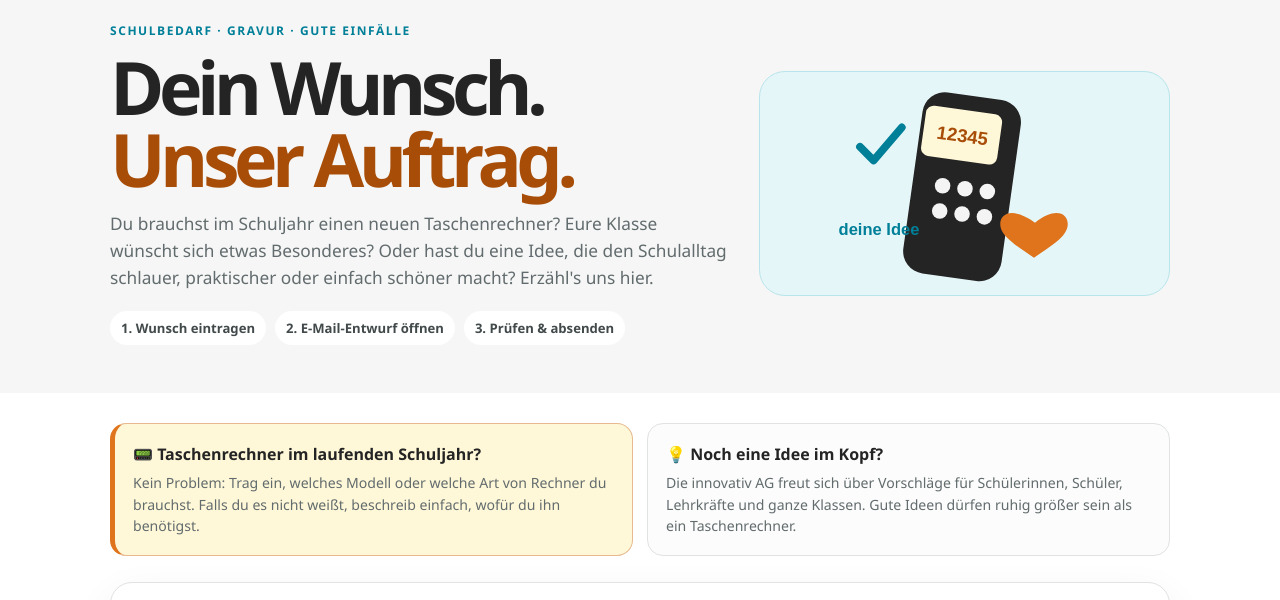
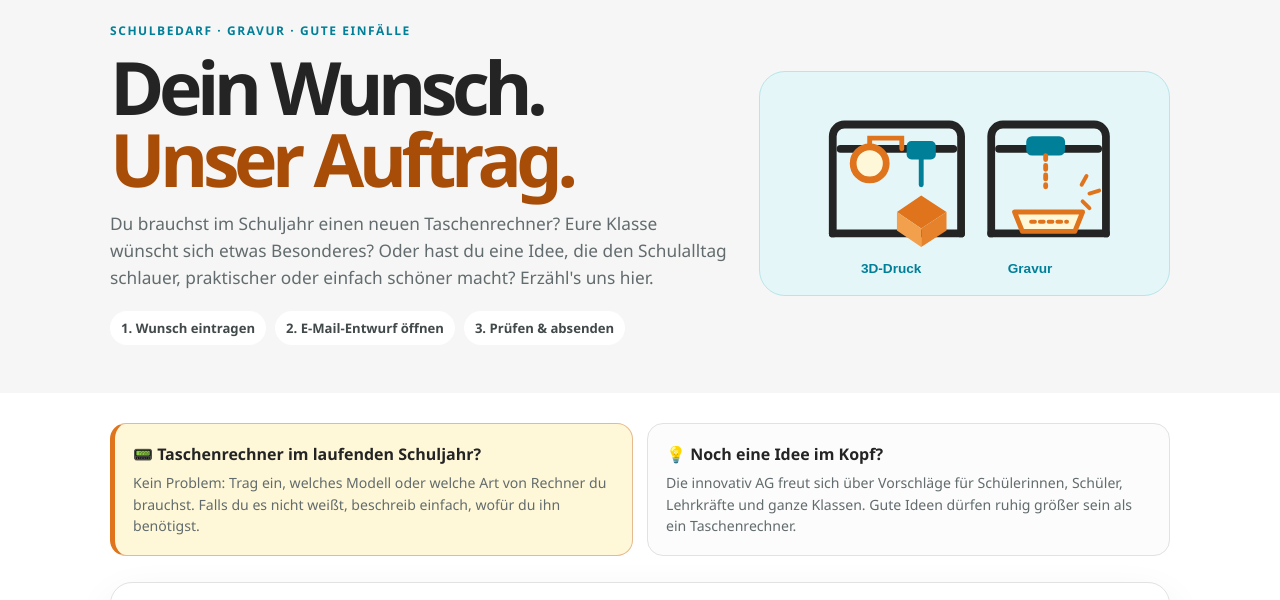
Before and after one commit to Jubitwo/LaserPecker-Ausleihformular, a plain HTML site: page index.html in a window 1280 px wide. Shown: the part 130-730 px from the top of the page. Drawn offline with Linux system fonts and the light colour scheme.

Commit message:
Add files via upload

```diff
--- a/index.html
+++ b/index.html
@@ -156,15 +156,27 @@
         </div>
       </div>
       <div class="hero-art" aria-hidden="true">
-        <svg viewBox="0 0 360 230">
-          <rect x="127" y="24" width="102" height="188" rx="23" fill="#242424" transform="rotate(8 178 118)"/>
-          <rect x="138" y="39" width="79" height="52" rx="8" fill="#fff8d8" transform="rotate(8 178 65)"/>
-          <text x="152" y="72" fill="#a84d08" font-size="19" font-family="sans-serif" font-weight="700" transform="rotate(8 178 65)">12345</text>
-          <circle cx="158" cy="117" r="8" fill="#fff" opacity=".95"/><circle cx="181" cy="120" r="8" fill="#fff" opacity=".95"/><circle cx="204" cy="123" r="8" fill="#fff" opacity=".95"/>
-          <circle cx="155" cy="143" r="8" fill="#fff" opacity=".95"/><circle cx="178" cy="146" r="8" fill="#fff" opacity=".95"/><circle cx="201" cy="149" r="8" fill="#fff" opacity=".95"/>
-          <path d="M73 77l14 14 29-34" fill="none" stroke="#007f99" stroke-width="8" stroke-linecap="round" stroke-linejoin="round"/>
-          <path d="M253 155c24-19 37-7 33 6-3 10-18 19-34 30-16-11-31-20-34-30-4-13 9-25 35-6z" fill="#df741c"/>
-          <text x="51" y="168" fill="#007f99" font-size="17" font-family="sans-serif" font-weight="700">deine Idee</text>
+        <svg viewBox="0 0 360 230" role="img" aria-label="Illustration eines 3D-Druckers und eines Gravurlasers">
+          <g fill="none" stroke="#242424" stroke-linecap="round" stroke-linejoin="round" stroke-width="8">
+            <path d="M45 166V66a12 12 0 0 1 12-12h108a12 12 0 0 1 12 12v100"/>
+            <path d="M45 166h132M53 79h116"/>
+            <path d="M208 166V66a12 12 0 0 1 12-12h94a12 12 0 0 1 12 12v100"/>
+            <path d="M208 166h118M216 79h102"/>
+          </g>
+          <circle cx="83" cy="94" r="17" fill="#fff8d8" stroke="#df741c" stroke-width="7"/>
+          <path d="M83 77v-9h33v11" fill="none" stroke="#df741c" stroke-linecap="round" stroke-width="5"/>
+          <rect x="121" y="71" width="30" height="19" rx="5" fill="#007f99"/>
+          <path d="M136 90v26" stroke="#007f99" stroke-linecap="round" stroke-width="5"/>
+          <path d="m111 144 25-17 26 17-26 17z" fill="#df741c"/>
+          <path d="M111 144v19l25 17v-19z" fill="#f3a04c"/>
+          <path d="M136 161v19l26-17v-19z" fill="#e5822b"/>
+          <rect x="244" y="66" width="40" height="20" rx="6" fill="#007f99"/>
+          <path d="M264 86v32" stroke="#df741c" stroke-dasharray="4 6" stroke-linecap="round" stroke-width="5"/>
+          <path d="M232 144h70l-8 20h-54z" fill="#fff8d8" stroke="#df741c" stroke-linejoin="round" stroke-width="5"/>
+          <path d="M249 154h37" stroke="#df741c" stroke-dasharray="4 5" stroke-linecap="round" stroke-width="4"/>
+          <path d="m301 116 5-9m3 18 10-3m-17 11 7 7" fill="none" stroke="#df741c" stroke-linecap="round" stroke-width="4"/>
+          <text x="74" y="207" fill="#007f99" font-size="14" font-family="sans-serif" font-weight="700">3D-Druck</text>
+          <text x="225" y="207" fill="#007f99" font-size="14" font-family="sans-serif" font-weight="700">Gravur</text>
         </svg>
       </div>
     </section>
@@ -330,7 +342,7 @@
 
           <div class="submit-row">
             <button class="button" type="submit">Wunschzettel losschicken ✉</button>
-            <span class="submit-note">Noch kein Kaufversprechen – wir melden uns erst mit den nächsten Schritten.</span>
+            <span class="submit-note">Deine Anfrage ist noch keine Bestellung. Wir melden uns mit Infos zum Angebot und den nächsten Schritten.</span>
           </div>
           <p class="status" id="form-status" aria-live="polite"></p>
 
```
